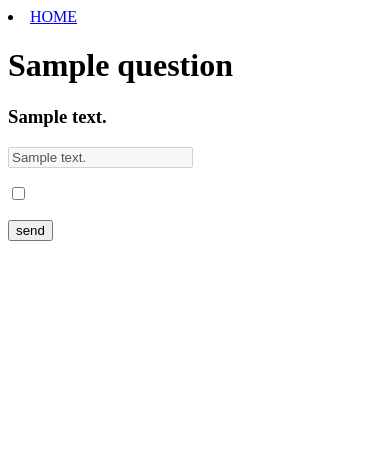
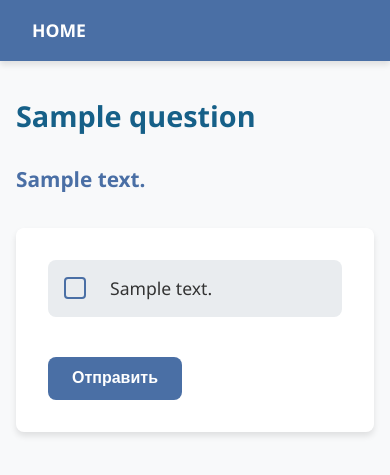
Before and after one commit to ghlvert/quiz, a Django app: page /quiz/1 in a window 390 px wide. Shown: the top 475 px of the page. Run offline with Django 5.2, Linux system fonts and the light colour scheme; tables that the repository leaves empty hold one stand-in row (values such as "Sample post").

Commit message:
added static

```diff
--- a/quiz_app/templates/quiz_app/detail_quiz.html
+++ b/quiz_app/templates/quiz_app/detail_quiz.html
@@ -1,17 +1,60 @@
 {% extends "base.html" %}
 {% block title %}{{question.title}}{% endblock title %}
 {% block content %}
-<h1>{{question.title}}</h1>
-<h3>{{question.descripiton}}</h3>
-<form id="quizForm" action="{% url "question_processing" quiz.id form_num %}" method="POST">{% csrf_token %}
+<div class="container">
+    <h1>{{question.title}}</h1>
+    <h3>{{question.descripiton}}</h3>
+    <form id="quizForm" action="{% url 'question_processing' quiz.id form_num %}" method="POST">
+    {% csrf_token %}
     {{ formset.management_form }}
-    {{formset.as_p}}
+    <div class="form-group">
+        {% for form in formset %}
+        <div class="form-item" onclick="toggleCheckbox(this)">
+            <div class="form-row">
+                {{ form.checked }}
+                <label for="{{ form.checked.id_for_label }}">
+                    {{ form.text.value }}
+                </label>
+                {{ form.text }}
+                {{ form.id }}
+            </div>
+        </div>
+        {% endfor %}
+    </div>
 
-    <input type="submit" value="send">
-    <div id="checkboxError" style="margin-top: 5px; display: none;">Пожалуйста, выберите хотя бы один вариант</div>
+    <input type="submit" value="Отправить">
+    <div id="checkboxError">Пожалуйста, выберите хотя бы один вариант</div>
 </form>
+</div>
 
 <script>
+function toggleCheckbox(element) {
+    // Находим чекбокс внутри элемента
+    const checkbox = element.querySelector('input[type="checkbox"]');
+    if (checkbox) {
+        // Переключаем состояние чекбокса
+        checkbox.checked = !checkbox.checked;
+
+        // Триггерим событие change для чекбокса
+        const event = new Event('change');
+        checkbox.dispatchEvent(event);
+    }
+}
+
+// Обработчик для обновления стилей при изменении состояния чекбокса
+document.querySelectorAll('.form-item input[type="checkbox"]').forEach(checkbox => {
+    checkbox.addEventListener('change', function() {
+        const formItem = this.closest('.form-item');
+        if (this.checked) {
+            formItem.style.backgroundColor = '#e0f7fa';
+            formItem.style.borderLeft = '4px solid var(--primary-color)';
+        } else {
+            formItem.style.backgroundColor = '';
+            formItem.style.borderLeft = '';
+        }
+    });
+});
+
 document.getElementById('quizForm').addEventListener('submit', function(e) {
 
     const checkboxes = document.querySelectorAll('input[type="checkbox"]');
--- a/quiz_app/templates/quiz_app/index.html
+++ b/quiz_app/templates/quiz_app/index.html
@@ -1,12 +1,16 @@
 {% extends "base.html" %}
 {% block title %}home{% endblock title %}
 {% block content %}
+<div class="container">
     <h1>{{question.title}}</h1>
     <h3>{{question.descripiton}}</h3>
+    <div class="quiz-list">
         {% for quiz in quizes %}
-<a href="{{ quiz.get_absolute_url }}">
+        <a href="{{ quiz.get_absolute_url }}" class="quiz-item">
             <h3>{{quiz.title}}</h3>
             <p>{{quiz.descripiton}}</p>
         </a>
         {% endfor %}
+    </div>
+</div>
 {% endblock content %}
--- a/static/css/style.css
+++ b/static/css/style.css
@@ -0,0 +1,492 @@
+/* style.css */
+:root {
+    --primary-color: #4a6fa5;
+    --secondary-color: #166088;
+    --accent-color: #4fc3f7;
+    --background-color: #f8f9fa;
+    --text-color: #333;
+    --light-gray: #e9ecef;
+    --white: #ffffff;
+    --error-color: #e63946;
+    --success-color: #2a9d8f;
+    --border-radius: 8px;
+    --box-shadow: 0 4px 6px rgba(0, 0, 0, 0.1);
+    --transition: all 0.3s ease;
+}
+
+* {
+    margin: 0;
+    padding: 0;
+    box-sizing: border-box;
+}
+
+body {
+    font-family: 'Segoe UI', Tahoma, Geneva, Verdana, sans-serif;
+    line-height: 1.6;
+    color: var(--text-color);
+    background-color: var(--background-color);
+    padding: 0;
+    margin: 0;
+}
+
+nav {
+    background-color: var(--primary-color);
+    padding: 1rem 2rem;
+    box-shadow: var(--box-shadow);
+}
+
+nav li {
+    list-style-type: none;
+}
+
+nav a {
+    color: var(--white);
+    text-decoration: none;
+    font-weight: 600;
+    font-size: 1.1rem;
+    transition: var(--transition);
+}
+
+nav a:hover {
+    color: var(--accent-color);
+}
+
+.container {
+    max-width: 1200px;
+    margin: 2rem auto;
+    padding: 0 2rem;
+}
+
+h1 {
+    color: var(--secondary-color);
+    margin-bottom: 1rem;
+    font-size: 2.2rem;
+}
+
+h3 {
+    color: var(--primary-color);
+    margin: 1.5rem 0 1rem;
+    font-size: 1.5rem;
+}
+
+p {
+    margin-bottom: 1rem;
+}
+
+/* Стили для списка опросов */
+.quiz-list {
+    display: grid;
+    grid-template-columns: repeat(auto-fill, minmax(300px, 1fr));
+    gap: 1.5rem;
+    margin-top: 2rem;
+}
+
+.quiz-item {
+    background: var(--white);
+    border-radius: var(--border-radius);
+    padding: 1.5rem;
+    box-shadow: var(--box-shadow);
+    transition: var(--transition);
+    text-decoration: none;
+    color: inherit;
+    display: block;
+}
+
+.quiz-item:hover {
+    transform: translateY(-5px);
+    box-shadow: 0 10px 20px rgba(0, 0, 0, 0.1);
+}
+
+.quiz-item h3 {
+    color: var(--secondary-color);
+    margin-bottom: 0.5rem;
+}
+
+.quiz-item p {
+    color: #666;
+}
+
+/* Стили для формы опроса */
+#quizForm {
+    background: var(--white);
+    padding: 2rem;
+    border-radius: var(--border-radius);
+    box-shadow: var(--box-shadow);
+    margin-top: 2rem;
+}
+
+.form-group {
+    margin-bottom: 1.5rem;
+}
+
+.form-group p {
+    margin-bottom: 0.5rem;
+}
+
+input[type="checkbox"], input[type="radio"] {
+    margin-right: 0.5rem;
+}
+
+label {
+    display: block;
+    margin-bottom: 0.5rem;
+    cursor: pointer;
+}
+
+input[type="submit"] {
+    background-color: var(--primary-color);
+    color: white;
+    border: none;
+    padding: 0.8rem 1.5rem;
+    border-radius: var(--border-radius);
+    cursor: pointer;
+    font-size: 1rem;
+    font-weight: 600;
+    transition: var(--transition);
+}
+
+input[type="submit"]:hover {
+    background-color: var(--secondary-color);
+    transform: translateY(-2px);
+}
+
+#checkboxError {
+    color: var(--error-color);
+    font-size: 0.9rem;
+    margin-top: 0.5rem;
+}
+
+/* Адаптивность */
+@media (max-width: 768px) {
+    .container {
+        padding: 0 1rem;
+    }
+
+    .quiz-list {
+        grid-template-columns: 1fr;
+    }
+
+    h1 {
+        font-size: 1.8rem;
+    }
+
+    h3 {
+        font-size: 1.3rem;
+    }
+}
+
+/* Анимации */
+@keyframes fadeIn {
+    from { opacity: 0; transform: translateY(20px); }
+    to { opacity: 1; transform: translateY(0); }
+}
+
+.quiz-item, #quizForm {
+    animation: fadeIn 0.5s ease-out forwards;
+}
+
+/* Стили для чекбоксов и радио */
+input[type="checkbox"] + label,
+input[type="radio"] + label {
+    display: inline-block;
+    margin-left: 0.3rem;
+}
+
+input[type="checkbox"],
+input[type="radio"] {
+    width: 1.1em;
+    height: 1.1em;
+    vertical-align: middle;
+}
+
+/* Обновленные стили для кликабельных вариантов */
+#quizForm {
+    background: var(--white);
+    padding: 2rem;
+    border-radius: var(--border-radius);
+    box-shadow: var(--box-shadow);
+    margin-top: 2rem;
+    max-width: 800px;
+}
+
+.form-group {
+    display: flex;
+    flex-direction: column;
+    gap: 1rem;
+    margin-bottom: 1.5rem;
+}
+
+/* Основной стиль для варианта - теперь вся карточка кликабельна */
+.form-group .form-item {
+    display: block;
+    width: 100%;
+    padding: 1rem;
+    background-color: var(--light-gray);
+    border-radius: var(--border-radius);
+    transition: var(--transition);
+    cursor: pointer;
+}
+
+.form-group .form-item:hover {
+    background-color: #e0e0e0;
+    transform: translateX(5px);
+}
+
+/* Контейнер для содержимого варианта */
+.form-group .form-row {
+    display: flex;
+    align-items: center;
+    gap: 1rem;
+    pointer-events: none; /* Чтобы клики проходили сквозь на родителя */
+}
+
+/* Кастомные чекбоксы */
+.form-group input[type="checkbox"] {
+    -webkit-appearance: none;
+    -moz-appearance: none;
+    appearance: none;
+    width: 22px;
+    height: 22px;
+    border: 2px solid var(--primary-color);
+    border-radius: 4px;
+    outline: none;
+    cursor: pointer;
+    position: relative;
+    transition: var(--transition);
+    flex-shrink: 0;
+    pointer-events: auto; /* Разрешаем события только для чекбокса */
+}
+
+.form-group input[type="checkbox"]:checked {
+    background-color: var(--primary-color);
+}
+
+.form-group input[type="checkbox"]:checked::after {
+    content: "✓";
+    position: absolute;
+    color: white;
+    font-size: 16px;
+    top: 50%;
+    left: 50%;
+    transform: translate(-50%, -50%);
+}
+
+/* Стиль для текста варианта */
+.form-group .form-row label {
+    font-size: 1.1rem;
+    color: var(--text-color);
+    cursor: pointer;
+    margin: 0;
+    line-height: 1.4;
+    pointer-events: none; /* Отключаем события для label */
+    flex-grow: 1;
+}
+
+/* Скрытие оригинального текстового поля */
+.form-group input[type="text"]:disabled {
+    display: none;
+}
+
+/* Кнопка отправки и сообщение об ошибке (остаются без изменений) */
+#quizForm input[type="submit"] {
+    background-color: var(--primary-color);
+    color: white;
+    border: none;
+    padding: 0.8rem 1.5rem;
+    border-radius: var(--border-radius);
+    cursor: pointer;
+    font-size: 1rem;
+    font-weight: 600;
+    transition: var(--transition);
+    margin-top: 1rem;
+}
+
+#quizForm input[type="submit"]:hover {
+    background-color: var(--secondary-color);
+    transform: translateY(-2px);
+}
+
+#checkboxError {
+    color: var(--error-color);
+    font-size: 0.9rem;
+    margin-top: 0.5rem;
+    padding: 0.8rem;
+    background-color: rgba(230, 57, 70, 0.1);
+    border-radius: var(--border-radius);
+    display: none;
+}
+
+/* Анимации */
+@keyframes fadeInOption {
+    from { opacity: 0; transform: translateX(-20px); }
+    to { opacity: 1; transform: translateX(0); }
+}
+
+.form-group .form-item {
+    animation: fadeInOption 0.4s ease-out forwards;
+}
+
+.form-group .form-item:nth-child(1) { animation-delay: 0.1s; }
+.form-group .form-item:nth-child(2) { animation-delay: 0.2s; }
+.form-group .form-item:nth-child(3) { animation-delay: 0.3s; }
+.form-group .form-item:nth-child(4) { animation-delay: 0.4s; }
+.form-group .form-item:nth-child(5) { animation-delay: 0.5s; }
+
+/* Добавьте эти стили в ваш style.css */
+
+/* Общие стили для страницы результатов */
+.results-container {
+    max-width: 800px;
+    margin: 2rem auto;
+    padding: 0 2rem;
+}
+
+.results-header {
+    text-align: center;
+    margin-bottom: 2rem;
+}
+
+.results-score {
+    font-size: 2rem;
+    color: var(--primary-color);
+    margin: 1rem 0;
+}
+
+/* Стили для контейнера вопроса */
+.question-container {
+    background: var(--white);
+    border-radius: var(--border-radius);
+    box-shadow: var(--box-shadow);
+    padding: 1.5rem;
+    margin-bottom: 2rem;
+}
+
+.question-title {
+    color: var(--secondary-color);
+    margin-bottom: 0.5rem;
+}
+
+.question-description {
+    color: var(--text-color);
+    margin-bottom: 1.5rem;
+    font-weight: normal;
+}
+
+/* Стили для вариантов ответов */
+.variant {
+    padding: 1rem;
+    margin-bottom: 0.8rem;
+    border-radius: var(--border-radius);
+    border-left: 4px solid;
+    transition: var(--transition);
+    font-size: 1.1rem;
+}
+
+.variant-green, .variant-red, .variant-purple, .variant-default{
+    margin: 10px;
+    padding: 10px;
+}
+
+/* Стили для разных цветов ответов */
+.variant-green {
+    background-color: rgba(46, 204, 113, 0.1);
+    border-color: #2ecc71;
+    color: #27ae60;
+}
+
+.variant-red {
+    background-color: rgba(231, 76, 60, 0.1);
+    border-color: #e74c3c;
+    color: #c0392b;
+}
+
+.variant-purple {
+    background-color: rgba(155, 89, 182, 0.1);
+    border-color: #9b59b6;
+    color: #8e44ad;
+}
+
+.variant-default {
+    background-color: var(--light-gray);
+    border-color: #bdc3c7;
+    color: var(--text-color);
+}
+
+/* Разделитель между вопросами */
+.question-separator {
+    border: none;
+    height: 1px;
+    background-color: #eee;
+    margin: 2rem 0;
+}
+
+/* Адаптивность */
+@media (max-width: 768px) {
+    .results-container {
+        padding: 0 1rem;
+    }
+
+    .question-container {
+        padding: 1rem;
+    }
+}
+
+/* Добавьте эти стили в ваш style.css */
+
+/* Стили для легенды */
+.legend {
+    background: var(--white);
+    border-radius: var(--border-radius);
+    box-shadow: var(--box-shadow);
+    padding: 1.5rem;
+    margin-bottom: 2rem;
+    display: flex;
+    flex-wrap: wrap;
+    gap: 1.5rem;
+}
+
+.legend-title {
+    width: 100%;
+    color: var(--secondary-color);
+    margin-bottom: 0.5rem;
+    font-size: 1.2rem;
+}
+
+.legend-item {
+    display: flex;
+    align-items: center;
+    gap: 0.8rem;
+}
+
+.legend-color {
+    width: 20px;
+    height: 20px;
+    border-radius: 4px;
+    flex-shrink: 0;
+}
+
+.legend-label {
+    font-size: 1rem;
+    color: var(--text-color);
+}
+
+/* Цвета для легенды */
+.legend-green {
+    background-color: rgba(46, 204, 113, 0.2);
+    border: 2px solid #2ecc71;
+}
+
+.legend-red {
+    background-color: rgba(231, 76, 60, 0.2);
+    border: 2px solid #e74c3c;
+}
+
+.legend-purple {
+    background-color: rgba(155, 89, 182, 0.2);
+    border: 2px solid #9b59b6;
+}
+
+.legend-default {
+    background-color: var(--light-gray);
+    border: 2px solid #bdc3c7;
+}
```
Also changed, not shown: quiz_app/templates/quiz_app/quiz_done.html (+45 -12 lines), quiz_app/templatetags/answer_colours.py (+7 -1 lines). Lines whose indentation alone changed are shown as unchanged.
